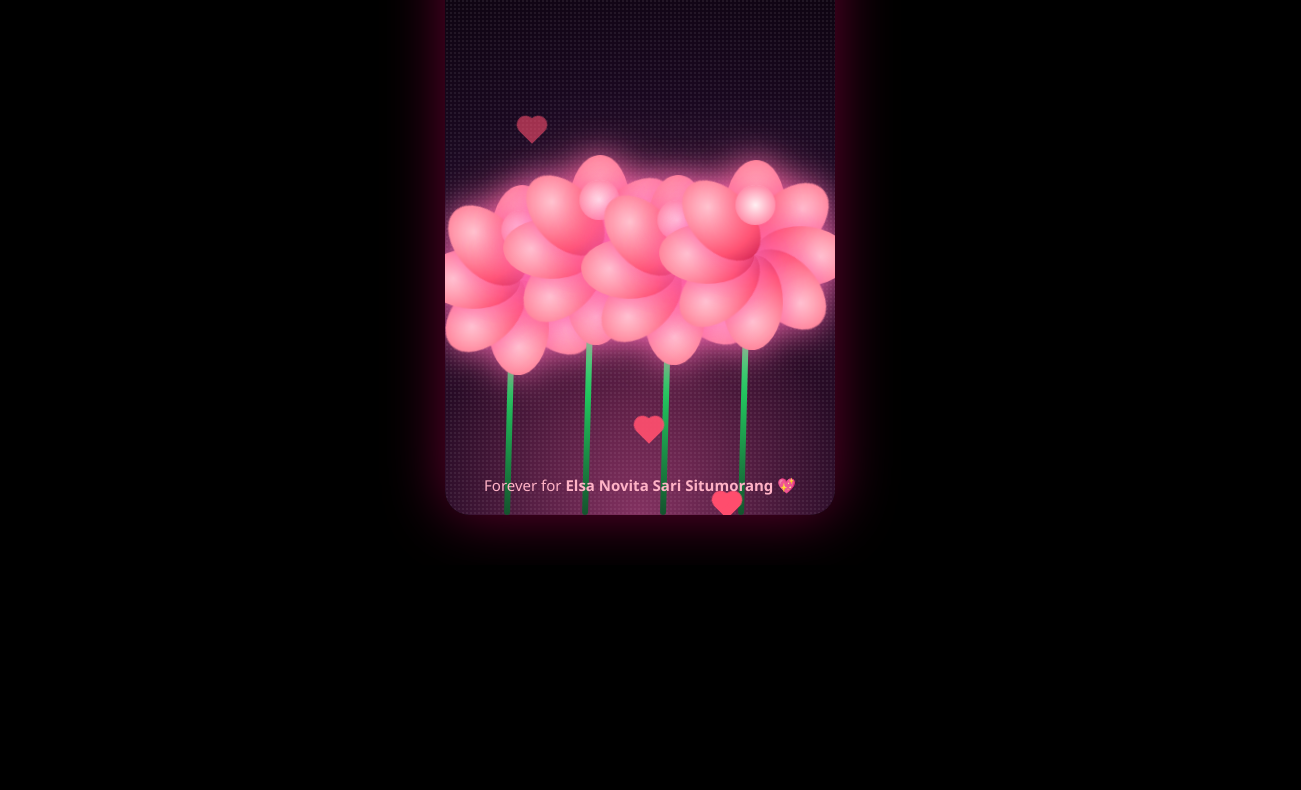
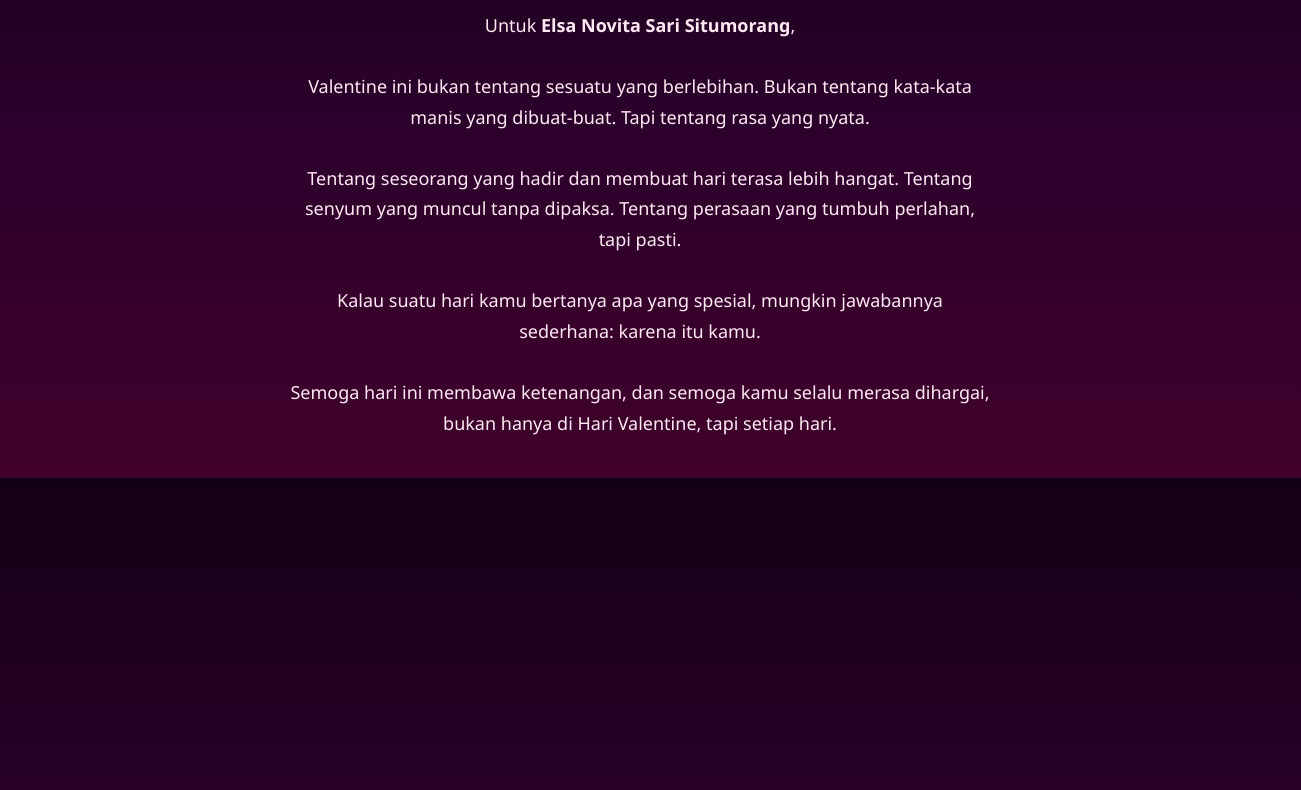
Before and after one commit to jhonkevinsitorus/valetine-Elsa-Novita-Sari-Situmorang, a plain HTML site: page Ultra_Cinematic_Valentine_For_Elsa.html in a window 1280 px wide. Shown: the part 235-1025 px from the top of the page, 1301 px wide, since content can reach past the window. Before the commit the page ends 800 px from the top, so only its background shows below. Drawn offline with Linux system fonts and the light colour scheme.

Commit message:
update valetine design

```diff
--- a/Ultra_Cinematic_Valentine_For_Elsa.html
+++ b/Ultra_Cinematic_Valentine_For_Elsa.html
@@ -1,228 +1,104 @@
 <!DOCTYPE html>
-<html lang="en">
+<html lang="id">
 <head>
 <meta charset="UTF-8">
 <meta name="viewport" content="width=device-width, initial-scale=1.0">
-<title>Ultra Cinematic Valentine</title>
+<title>Valentine Untuk Elsa</title>
 
 <style>
-*{margin:0;padding:0;box-sizing:border-box;}
-body{
-  display:flex;
-  justify-content:center;
-  align-items:center;
-  height:100vh;
-  background:black;
-  overflow:hidden;
-  font-family:'Segoe UI',sans-serif;
+body {
+    margin: 0;
+    padding: 0;
+    background: linear-gradient(to bottom, #140014, #2b002b, #40002b);
+    font-family: 'Segoe UI', sans-serif;
+    color: white;
+    overflow: hidden;
+    text-align: center;
 }
 
-/* 9:16 Scene */
-.scene{
-  position:relative;
-  width:390px;
-  height:700px;
-  background: radial-gradient(circle at 50% 85%, #3a0f2d 0%, #1a0820 50%, #000 100%);
-  overflow:hidden;
-  border-radius:25px;
-  box-shadow:0 0 60px rgba(255,0,120,0.4);
+.container {
+    position: relative;
+    z-index: 2;
+    margin-top: 100px;
+    padding: 20px;
 }
 
-/* Stars */
-.scene::before{
-  content:"";
-  position:absolute;
-  width:100%;
-  height:100%;
-  background-image: radial-gradient(#ffffff 1px, transparent 1px);
-  background-size:4px 4px;
-  opacity:0.07;
+h1 {
+    font-size: 38px;
+    color: #ffd6e7;
 }
 
-/* Fog */
-.fog{
-  position:absolute;
-  bottom:0;
-  width:100%;
-  height:250px;
-  background: radial-gradient(circle at 50% 100%, rgba(255,105,180,0.4), transparent 70%);
+p {
+    max-width: 700px;
+    margin: 20px auto;
+    font-size: 18px;
+    line-height: 1.7;
+    color: #ffeaf4;
 }
 
-/* Sway */
-@keyframes sway{
-  0%{transform:rotate(-2deg);}
-  50%{transform:rotate(2deg);}
-  100%{transform:rotate(-2deg);}
+.flower {
+    position: absolute;
+    font-size: 22px;
+    animation: fall linear infinite;
+    opacity: 0.8;
 }
 
-/* Bloom */
-@keyframes bloom{
-  0%{transform:scale(0);opacity:0;}
-  60%{transform:scale(1.15);opacity:1;}
-  100%{transform:scale(1);}
-}
-
-/* Stem */
-.stem{
-  position:absolute;
-  bottom:0;
-  width:6px;
-  height:240px;
-  background:linear-gradient(to top,#14532d,#22c55e,#86efac);
-  border-radius:4px;
-  transform-origin:bottom;
-  animation:sway 8s ease-in-out infinite;
-}
-
-/* Flower */
-.flower{
-  position:absolute;
-  width:110px;
-  height:110px;
-  transform-origin:center bottom;
-  animation:sway 8s ease-in-out infinite;
-}
-
-/* Petals */
-.petal{
-  position:absolute;
-  width:60px;
-  height:95px;
-  background: radial-gradient(circle at 50% 30%, #ffccd5, #ff4d6d 70%, #c9184a 100%);
-  border-radius:50%;
-  top:10px;
-  left:25px;
-  transform-origin:center bottom;
-  filter: drop-shadow(0 0 18px rgba(255,105,180,0.9));
-}
-.petal:nth-child(1){transform:rotate(0deg);}
-.petal:nth-child(2){transform:rotate(45deg);}
-.petal:nth-child(3){transform:rotate(90deg);}
-.petal:nth-child(4){transform:rotate(135deg);}
-.petal:nth-child(5){transform:rotate(180deg);}
-.petal:nth-child(6){transform:rotate(225deg);}
-.petal:nth-child(7){transform:rotate(270deg);}
-.petal:nth-child(8){transform:rotate(315deg);}
-
-/* Center */
-.center{
-  position:absolute;
-  width:40px;
-  height:40px;
-  background: radial-gradient(circle, #fff0f3 0%, #ff8fab 70%);
-  border-radius:50%;
-  top:35px;
-  left:35px;
-  box-shadow:0 0 40px #ff4d6d,0 0 80px #ff99c8;
-  z-index:2;
-}
-
-/* Hearts */
-.heart{
-  position:absolute;
-  width:18px;
-  height:18px;
-  background:#ff4d6d;
-  transform:rotate(45deg);
-  animation:float 12s linear infinite;
-}
-.heart::before,.heart::after{
-  content:"";
-  position:absolute;
-  width:18px;height:18px;
-  background:#ff4d6d;border-radius:50%;
-}
-.heart::before{top:-9px;}
-.heart::after{left:-9px;}
-
-@keyframes float{
-  0%{transform:translateY(0) rotate(45deg);opacity:1;}
-  100%{transform:translateY(-900px) rotate(45deg);opacity:0;}
-}
-
-/* Message */
-.message{
-  position:absolute;
-  top:40px;
-  width:100%;
-  text-align:center;
-  color:white;
-  padding:0 20px;
-}
-.message h1{
-  font-size:26px;
-  background:linear-gradient(to right,#ff8fab,#ffc2d1,#ffb3c6);
-  -webkit-background-clip:text;
-  color:transparent;
-  text-shadow:0 0 25px rgba(255,105,180,0.6);
-}
-.message p{
-  margin-top:10px;
-  font-size:16px;
-  color:#ffd6e0;
-}
-
-.signature{
-  position:absolute;
-  bottom:20px;
-  width:100%;
-  text-align:center;
-  font-size:15px;
-  color:#ffb3c6;
+@keyframes fall {
+    0% { transform: translateY(-10vh) rotate(0deg); }
+    100% { transform: translateY(110vh) rotate(360deg); }
 }
 </style>
 </head>
 
 <body>
 
-<div class="scene">
+<!-- BACKSOUND (Autoplay Muted agar tidak diblokir browser) -->
+<iframe width="0" height="0"
+src="https://www.youtube.com/embed/8sX6QKpM2iA?autoplay=1&loop=1&playlist=8sX6QKpM2iA"
+frameborder="0"
+allow="autoplay">
+</iframe>
 
-<div class="message">
-<h1>Happy Valentine's Day ❤️</h1>
-<p>Every flower blooms with love, just like my heart blooms for you.</p>
+<div class="container">
+    <h1>Selamat Hari Valentine 💖</h1>
+
+    <p>
+        Untuk <strong>Elsa Novita Sari Situmorang</strong>,<br><br>
+
+        Valentine ini bukan tentang sesuatu yang berlebihan.
+        Bukan tentang kata-kata manis yang dibuat-buat.
+        Tapi tentang rasa yang nyata.
+        <br><br>
+
+        Tentang seseorang yang hadir dan membuat hari terasa lebih hangat.
+        Tentang senyum yang muncul tanpa dipaksa.
+        Tentang perasaan yang tumbuh perlahan, tapi pasti.
+        <br><br>
+
+        Kalau suatu hari kamu bertanya apa yang spesial,
+        mungkin jawabannya sederhana:
+        karena itu kamu.
+        <br><br>
+
+        Semoga hari ini membawa ketenangan,
+        dan semoga kamu selalu merasa dihargai,
+        bukan hanya di Hari Valentine,
+        tapi setiap hari.
+    </p>
 </div>
 
-<div class="fog"></div>
-
-<!-- MANY FLOWERS -->
-<div class="stem" style="left:15%;"></div>
-<div class="flower" style="left:5%; bottom:230px; animation:bloom 2s ease forwards, sway 8s ease-in-out infinite;">
-<div class="petal"></div><div class="petal"></div><div class="petal"></div><div class="petal"></div>
-<div class="petal"></div><div class="petal"></div><div class="petal"></div><div class="petal"></div>
-<div class="center"></div></div>
-
-<div class="stem" style="left:35%;"></div>
-<div class="flower" style="left:25%; bottom:260px; animation:bloom 2.5s ease forwards, sway 8s ease-in-out infinite;">
-<div class="petal"></div><div class="petal"></div><div class="petal"></div><div class="petal"></div>
-<div class="petal"></div><div class="petal"></div><div class="petal"></div><div class="petal"></div>
-<div class="center"></div></div>
-
-<div class="stem" style="left:55%;"></div>
-<div class="flower" style="left:45%; bottom:240px; animation:bloom 3s ease forwards, sway 8s ease-in-out infinite;">
-<div class="petal"></div><div class="petal"></div><div class="petal"></div><div class="petal"></div>
-<div class="petal"></div><div class="petal"></div><div class="petal"></div><div class="petal"></div>
-<div class="center"></div></div>
-
-<div class="stem" style="left:75%;"></div>
-<div class="flower" style="left:65%; bottom:255px; animation:bloom 3.5s ease forwards, sway 8s ease-in-out infinite;">
-<div class="petal"></div><div class="petal"></div><div class="petal"></div><div class="petal"></div>
-<div class="petal"></div><div class="petal"></div><div class="petal"></div><div class="petal"></div>
-<div class="center"></div></div>
-
-<!-- Hearts -->
-<div class="heart" style="left:20%; bottom:0;"></div>
-<div class="heart" style="left:50%; bottom:0; animation-delay:4s;"></div>
-<div class="heart" style="left:70%; bottom:0; animation-delay:7s;"></div>
-
-<div class="signature">
-Forever for <strong>Elsa Novita Sari Situmorang</strong> 💖
-</div>
-
-<audio autoplay loop>
-<source src="https://cdn.pixabay.com/download/audio/2022/02/23/audio_5b3a1f93e5.mp3?filename=romantic-piano-ambient-10986.mp3" type="audio/mpeg">
-</audio>
-
-</div>
+<script>
+const flowers = ["🌸","🌹","🌺","🌷","💐","🌼","🌻","💖"];
+for(let i = 0; i < 120; i++) {
+    let span = document.createElement("span");
+    span.classList.add("flower");
+    span.innerHTML = flowers[Math.floor(Math.random() * flowers.length)];
+    span.style.left = Math.random() * 100 + "vw";
+    span.style.animationDuration = (6 + Math.random() * 6) + "s";
+    span.style.fontSize = (18 + Math.random() * 25) + "px";
+    document.body.appendChild(span);
+}
+</script>
 
 </body>
 </html>
```
